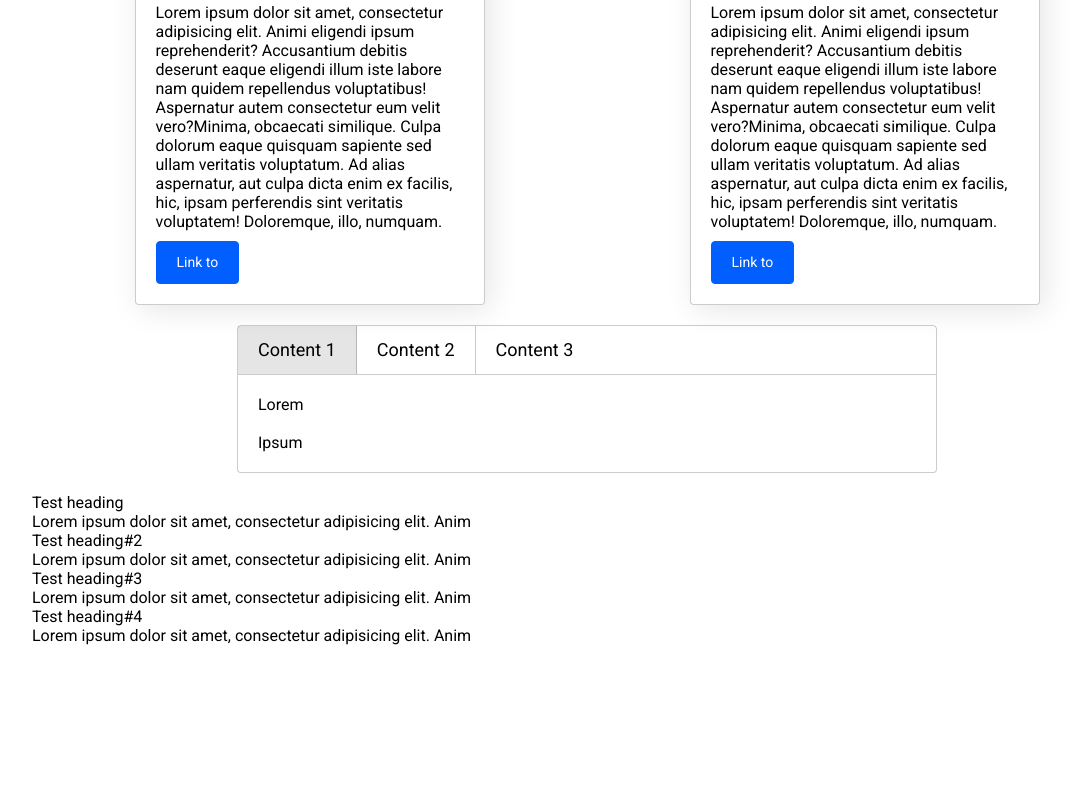
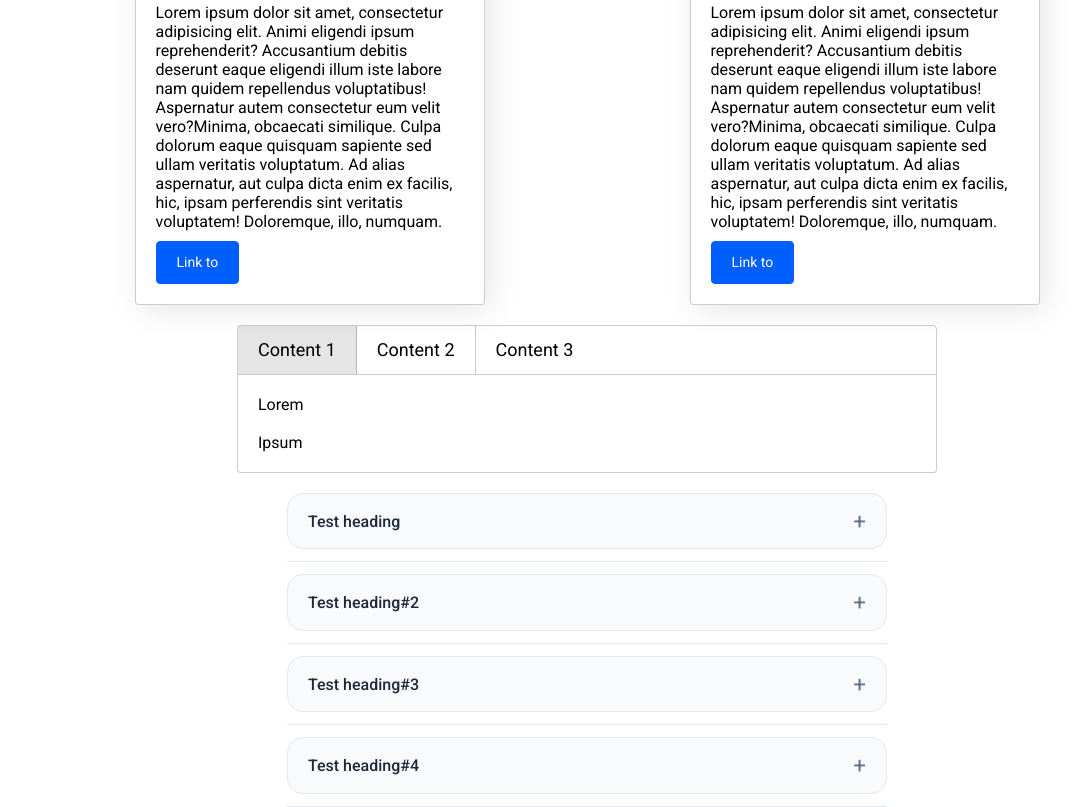
Before and after one commit to Isterya/arasaka-ui, a website built with Vite: page src/index.html in a window 1280 px wide. Shown: the part 443-1250 px from the top of the page, without its empty margins (53-1129 px from the left). Before the commit the page ends 1088 px from the top, so only its background shows below. Built offline with nearby package versions, Linux system fonts and the light colour scheme.

Commit message:
style(accordion): add accordion styles

```diff
--- /dev/null
+++ b/src/sass/components/accordion.scss
@@ -0,0 +1,85 @@
+$accordion-border-radius: 16px;
+$accordion-border-color: #e2e8f0;
+$accordion-bg: #ffffff;
+$accordion-heading-bg: #f8fafc;
+$accordion-heading-hover: #f1f5f9;
+$accordion-text-color: #1e293b;
+$accordion-icon-color: #64748b;
+$transition-speed: 0.2s;
+
+.accordion {
+  display: flex;
+  flex-direction: column;
+  gap: 12px;
+  width: 100%;
+  max-width: 600px;
+  background: transparent;
+}
+
+.accordion-heading {
+  margin: 0;
+  padding: 16px 20px;
+  background: $accordion-heading-bg;
+  border: 1px solid $accordion-border-color;
+  border-radius: $accordion-border-radius;
+  font-family: inherit;
+  font-size: 1rem;
+  font-weight: 500;
+  color: $accordion-text-color;
+  cursor: pointer;
+  transition: all $transition-speed ease;
+  display: flex;
+  align-items: center;
+  justify-content: space-between;
+
+  &::after {
+    content: '+';
+    font-size: 1.4rem;
+    font-weight: 400;
+    color: $accordion-icon-color;
+    transition: transform $transition-speed ease;
+    line-height: 1;
+  }
+
+  &.active {
+    background: $accordion-bg;
+    border-bottom-left-radius: 0;
+    border-bottom-right-radius: 0;
+    border-bottom-color: transparent;
+
+    &::after {
+      content: '−';
+      transform: rotate(0deg);
+    }
+  }
+
+  &:hover {
+    background: $accordion-heading-hover;
+  }
+}
+
+.accordion-block {
+  max-height: 0;
+  overflow: hidden;
+  background: $accordion-bg;
+  border-left: 1px solid $accordion-border-color;
+  border-right: 1px solid $accordion-border-color;
+  border-bottom: 1px solid $accordion-border-color;
+  border-bottom-left-radius: $accordion-border-radius;
+  border-bottom-right-radius: $accordion-border-radius;
+  transition: max-height $transition-speed ease-out, padding $transition-speed ease;
+  padding: 0 20px;
+
+  p {
+    margin: 0;
+    padding: 16px 0;
+    color: lighten($accordion-text-color, 10%);
+    font-size: 0.95rem;
+    line-height: 1.5;
+  }
+
+  &.open {
+    max-height: 300px;
+    padding: 0 20px;
+  }
+}
--- a/src/sass/components/ui.scss
+++ b/src/sass/components/ui.scss
@@ -3,3 +3,4 @@
 @import './card.scss';
 @import './modal.scss';
 @import './tab.scss';
+@import './accordion.scss';
```
